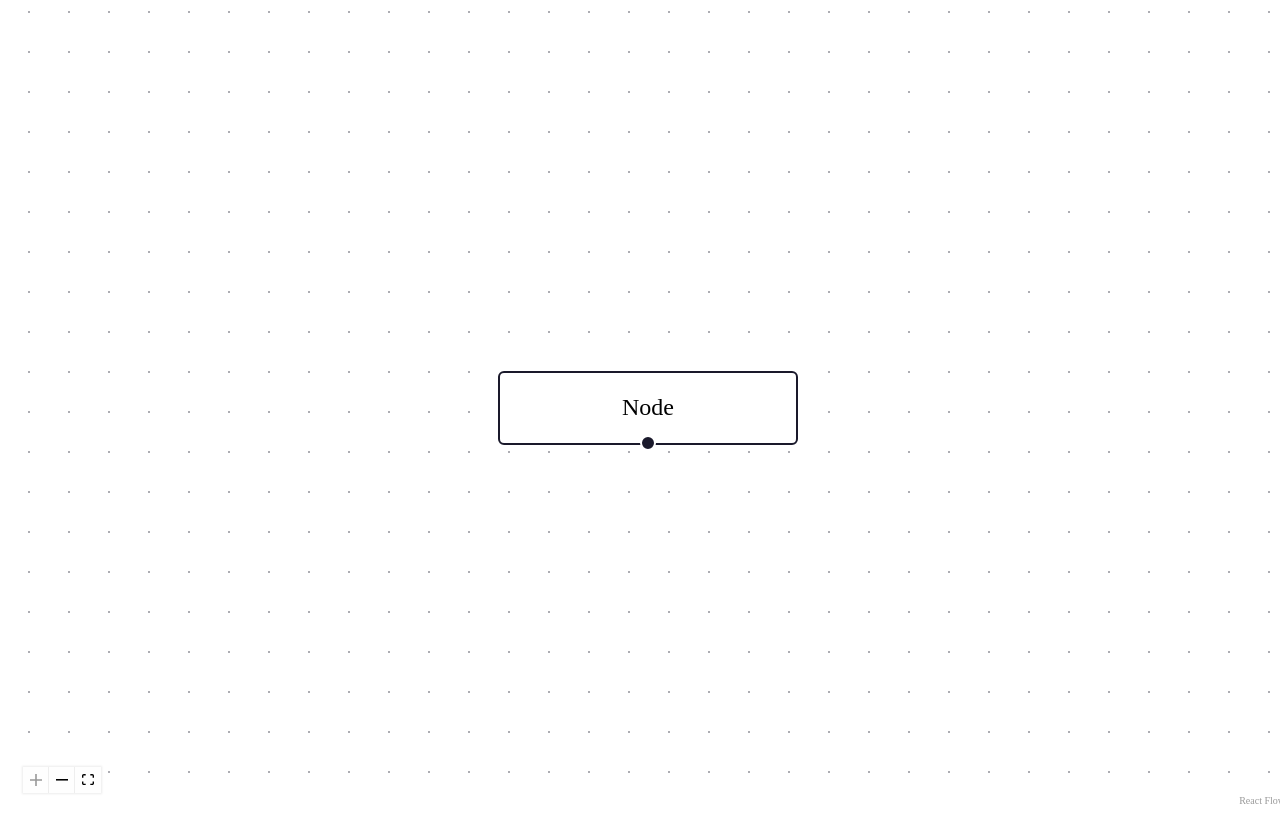
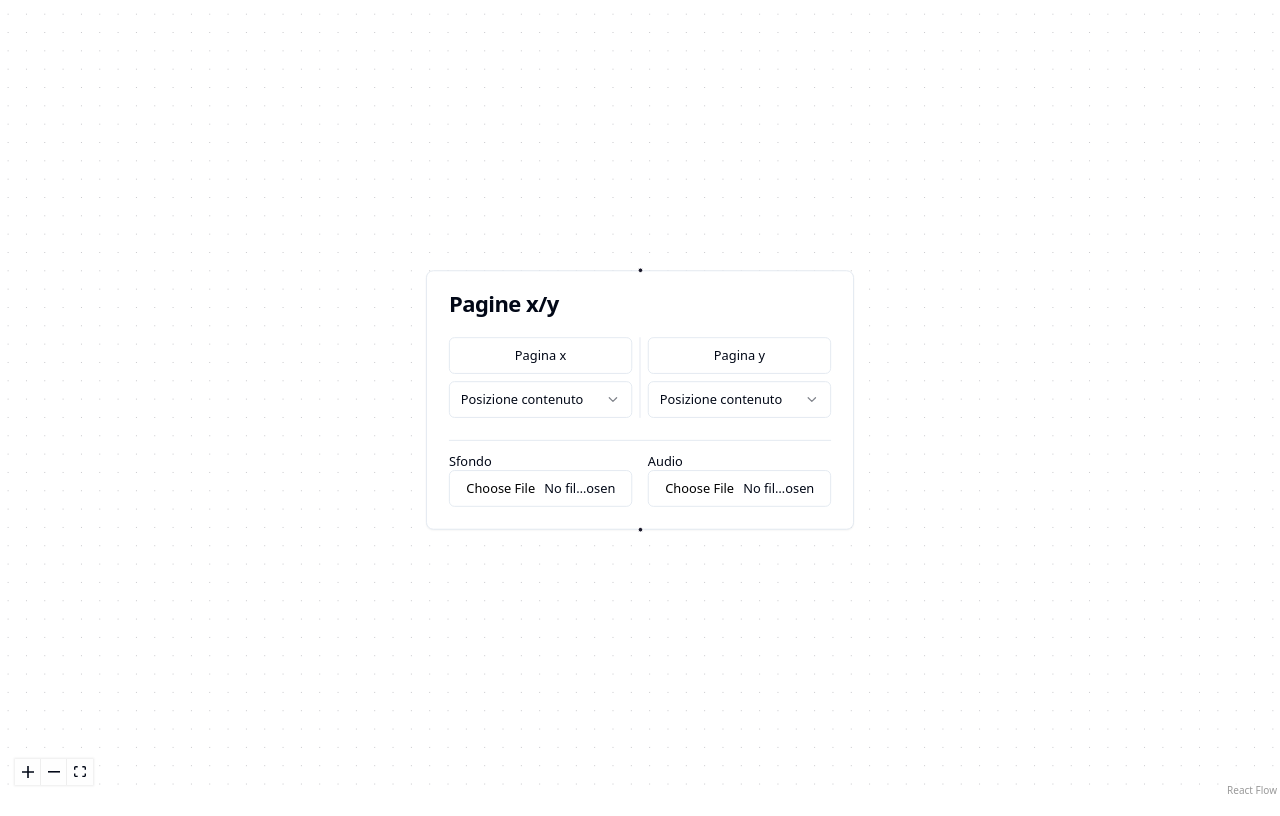
Before and after one commit to daxdiv/app-racconti-interattivi, a React (Vite) app: page / in a window 1280 px wide. Built offline with nearby package versions, Linux system fonts and the light colour scheme.

Commit message:
feat: use DoublePageNode as default node

```diff
--- a/src/App.tsx
+++ b/src/App.tsx
@@ -1,11 +1,14 @@
 import "@xyflow/react/dist/style.css";
+import "@/styles/globals.css";
 
 import { Background, Controls, ReactFlow } from "@xyflow/react";
+import { useMemo, useRef } from "react";
 
+import DoublePageNode from "@/components/nodes/DoublePageNode";
 import useReactFlowConnection from "@/hooks/useReactFlowConnection";
-import { useRef } from "react";
 
 function App() {
+  const nodeTypes = useMemo(() => ({ doublePage: DoublePageNode }), []);
   const reactFlowWrapper = useRef(null);
   const {
     nodes,
@@ -33,6 +36,7 @@ function App() {
         fitView
         fitViewOptions={{ padding: 2 }}
         nodeOrigin={[0.5, 0]}
+        nodeTypes={nodeTypes}
       >
         <Background />
         <Controls
--- a/src/hooks/useReactFlowConnection.ts
+++ b/src/hooks/useReactFlowConnection.ts
@@ -15,7 +15,7 @@ const REACT_FLOW_PANE_CLASS = "react-flow__pane";
 const INITIAL_NODE = [
   {
     id: "0",
-    type: "input",
+    type: "doublePage",
     data: { label: "Node" },
     position: { x: 0, y: 50 },
   },
@@ -59,6 +59,7 @@ export default function useReactFlowConnection() {
         }),
         data: { label: `Node ${id}` },
         origin: [0.5, 0.0],
+        type: "doublePage",
       };
       const newEgde: Edge = {
         id,
```
